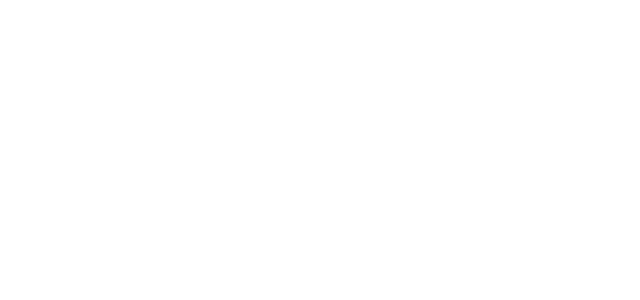
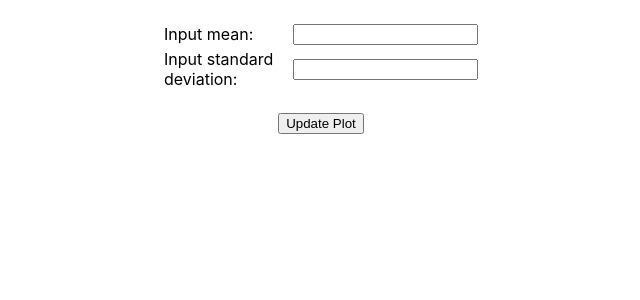
Before and after one commit to brishav23/normal-curve-generator, a React (Create React App) app: page / in a window 1280 px wide. Shown: the top 300 px of the page, without its empty margins (319-959 px from the left). Built offline with nearby package versions, Linux system fonts and the light colour scheme.

Commit message:
Added basic form (no backend functionality yet

```diff
--- a/src/App.js
+++ b/src/App.js
@@ -1,13 +1,14 @@
-import './App.css';
-import axios from 'axios';
-import { useState } from 'react';
+// import axios from 'axios';
+// import { useState } from 'react';
 
 import Image from './components/Plot.js';
+import Inputs from './components/Inputs.js';
 
 function App() {
   return (
     <div className="App">
       <Image />
+      <Inputs />
     </div>
   );
 }
--- /dev/null
+++ b/src/components/Inputs.js
@@ -0,0 +1,38 @@
+import React, { useState } from "react";
+import "./css/Inputs.css";
+
+function Inputs() {
+	const [mean, setMean] = useState(0);
+	const [std, setStd] = useState(1);
+
+	const updateImage = () => {
+		//
+	}
+
+	return(
+		<form class="inputs_form" onSubmit={updateImage}>
+			<table class="input_table">
+				<tr class="input_row">
+					<td  class="label_cell">
+						<label for="mean_input">Input mean: </label>
+					</td>
+					<td class="input_cell">
+						<input type="number" name="mean_input" step="0.1" onChange={(e) => {setMean(e.target.value)}}/>
+					</td>
+				</tr>
+				<tr class="input_table">
+					<td class="label_cell">
+						<label for="std_input">Input standard deviation: </label>
+					</td>
+					<td class="input_cell">
+						<input type="number" name="std_input" step="0.1" onChange={(e) => {setStd(e.target.value)}} />
+					</td>
+				</tr>
+			</table>
+			<br/>
+			<button type="submit">Update Plot</button>
+		</form>
+	)
+}
+
+export default Inputs;
--- a/src/components/Plot.js
+++ b/src/components/Plot.js
@@ -1,8 +1,11 @@
+import "./css/Plot.css";
 import React from "react";
 
 function Image() {
   return(
-    <img alt="" src={"http://localhost:4000"} />
+    <div class="plot">
+      <img alt="" src={"http://localhost:4000"} />
+    </div>
   )
 }
 
--- /dev/null
+++ b/src/components/css/Inputs.css
@@ -0,0 +1,17 @@
+.inputs_form {
+    text-align: center;
+}
+
+.input_table {
+    width: 25%;
+    margin-left: auto;
+    margin-right: auto;
+}
+
+.label_cell {
+    text-align: left;
+}
+
+.input_cell {
+    text-align: left;
+}
--- /dev/null
+++ b/src/components/css/Plot.css
@@ -0,0 +1,3 @@
+.plot {
+    text-align: center;
+}
```
